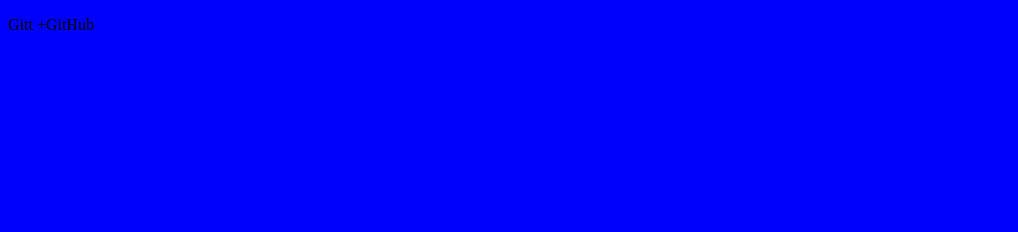
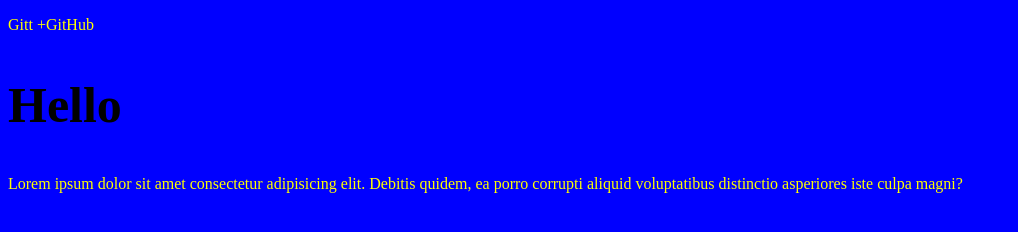
Before and after one commit to dama321/git-test, a plain HTML site: page index.html in a window 1280 px wide. Shown: the whole page, without its empty margins (0-1018 px from the left). Drawn offline with Linux system fonts and the light colour scheme.

Commit message:
Наши первые изменения

```diff
--- a/css/main..css
+++ b/css/main..css
@@ -1,3 +1,9 @@
-body{
-    background-color: blue;
+body {
+  background-color: blue;
 }
+p {
+  color: yellow;
+}
+h2 {
+  font-size: 50px;
+}
--- a/index.html
+++ b/index.html
@@ -9,5 +9,11 @@
   </head>
   <body>
     <p>Gitt +GitHub</p>
+    <h2>Hello</h2>
+    <p>
+      Lorem ipsum dolor sit amet consectetur adipisicing elit. Debitis quidem,
+      ea porro corrupti aliquid voluptatibus distinctio asperiores iste culpa
+      magni?
+    </p>
   </body>
 </html>
```
